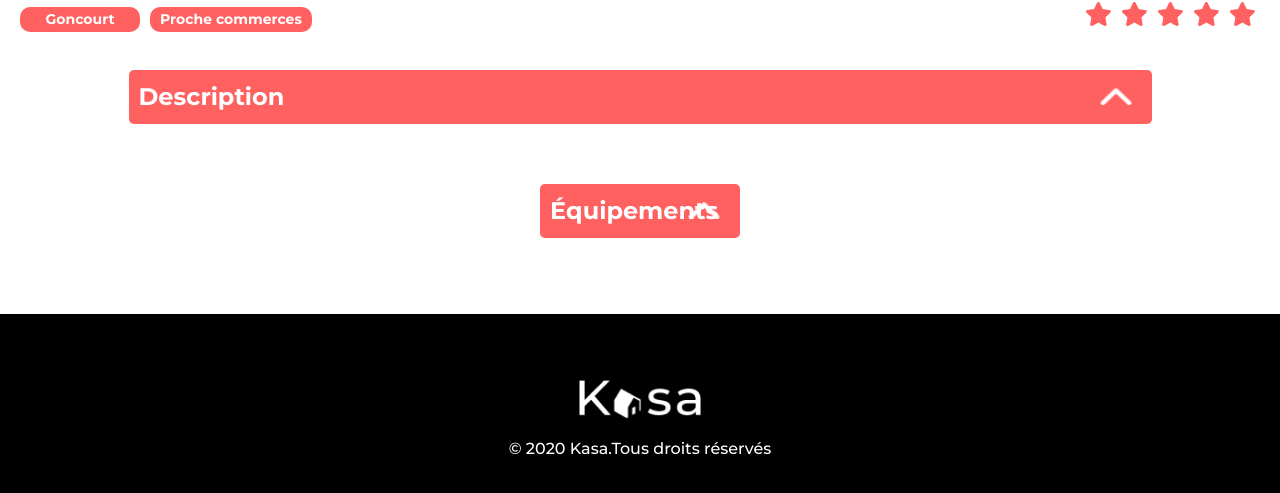
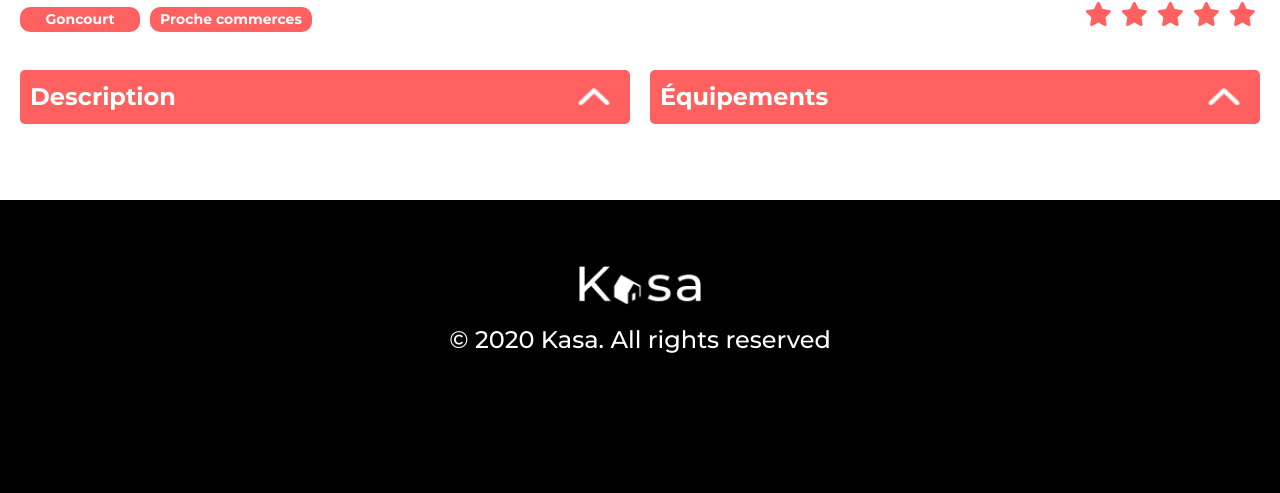
Before and after one commit to Solweg/Kasa, a React (Vite) app: page /logement/0979876d in a window 1280 px wide. Shown: the part 651-1144 px from the top of the page. After the commit the page ends 1095 px from the top, so only its background shows below. Built offline with nearby package versions, Linux system fonts and the light colour scheme.

Commit message:
desktop ok

```diff
--- a/src/components/Accommodations.jsx
+++ b/src/components/Accommodations.jsx
@@ -8,7 +8,7 @@ import "../styles/accommodations.scss";
 function Accommodations() {
   return (
     <div className="accommodations-container">
-      {Data.slice(0, 6).map((item) => (
+      {Data.slice(0,6).map((item) => (
         <Link
           key={item.id}
           to={`/logement/${item.id}`}
--- a/src/components/Footer.jsx
+++ b/src/components/Footer.jsx
@@ -10,7 +10,7 @@ function Footer() {
     <div className="footer-container">
       <footer className="footer">
         <img className="footer__logo" src={logo} alt="logo Kasa" />
-        <p className="footer__text">© 2020 Kasa.<br /><span>Tous droits réservés</span></p>
+        <p className="footer__text">© 2020 Kasa. All rights reserved</p>
       </footer>
     </div>
   );
--- a/src/pages/Apropos.jsx
+++ b/src/pages/Apropos.jsx
@@ -4,6 +4,7 @@ import React from 'react';
 import Banner from "../components/Banner.jsx";
 import ImgBannerAbout from "../assets/banner_Img2.png";
 import Collapses from "../components/Collapses.jsx";
+import "../styles/apropos.scss";
 
 const aboutData = [
   {
@@ -28,7 +29,7 @@ function Apropos() {
   return (
     <div>
       <Banner img={ImgBannerAbout} text="" className="banner--about" />
-      <Collapses items={aboutData} />
+      <Collapses items={aboutData} containerClass="apropos-collapses-container" />
     </div>
   );
 }
--- /dev/null
+++ b/src/styles/apropos.scss
@@ -0,0 +1,22 @@
+.apropos-collapses-container {
+    margin: 19px auto;
+    gap: 20px;
+    padding: 0 108.5px;
+
+    @media (min-width: 600px) {
+      margin-top: 38px;
+      margin-bottom: 36px;
+    }
+
+    .collapse-item {
+      .collapse-header {
+        background-color: #FF6060;
+        color: #fff;
+      }
+
+      .collapse-content {
+        background-color: #fff;
+        color: #000;
+      }
+    }
+  }
--- a/src/styles/collapses.scss
+++ b/src/styles/collapses.scss
@@ -1,5 +1,4 @@
 .collapses-container {
-  // min-width: 1240px;
   height: 100%;
   margin: 19px auto;
   gap: 20px;
@@ -28,7 +27,7 @@
 
   .collapse-header {
     border-radius: 5px;
-    background-color: #FF6060;
+    background-color: #FF6060; // Couleur par défaut, peut être remplacée dans apropos.scss
     padding: 10px;
     font-weight: bold;
     cursor: pointer;
@@ -36,7 +35,7 @@
     justify-content: space-between;
     align-items: center;
     flex-direction: row;
-    color: #fff;
+    color: #fff; // Couleur par défaut, peut être remplacée dans apropos.scss
     position: relative;
     transition: background-color 0.3s ease;
 
@@ -66,9 +65,9 @@
   }
 
   .collapse-content {
-    background-color: #fff;
+    background-color: #fff; // Couleur par défaut, peut être remplacée dans apropos.scss
     margin: 10px 0 20px 15px;
-    color: #000;
+    color: #000; // Couleur par défaut, peut être remplacée dans apropos.scss
     max-height: 0;
     overflow: hidden;
     visibility: hidden;
--- a/src/styles/footer.scss
+++ b/src/styles/footer.scss
@@ -24,6 +24,7 @@
       font-family: 'Montserrat', sans-serif;
       font-weight: 500;
       margin-top: 20px;
+      font-size: 24px;
 
       span {
         @media (min-width: 600px) {
--- a/src/styles/logement.scss
+++ b/src/styles/logement.scss
@@ -1,3 +1,4 @@
+.logement-container{
 .info-container {
   @media (min-width: 600px) {
     display: flex;
@@ -8,5 +9,17 @@
       flex-direction: column;
       justify-content: space-between;
     }
+    &--right{
+      display: flex;
+    }
   }
 }
+.logement-collapses-container{
+  display: flex;
+  flex-direction: row;
+  padding: 0;
+  .collapse-item{
+    flex: 1;
+  }
+}
+}
```
